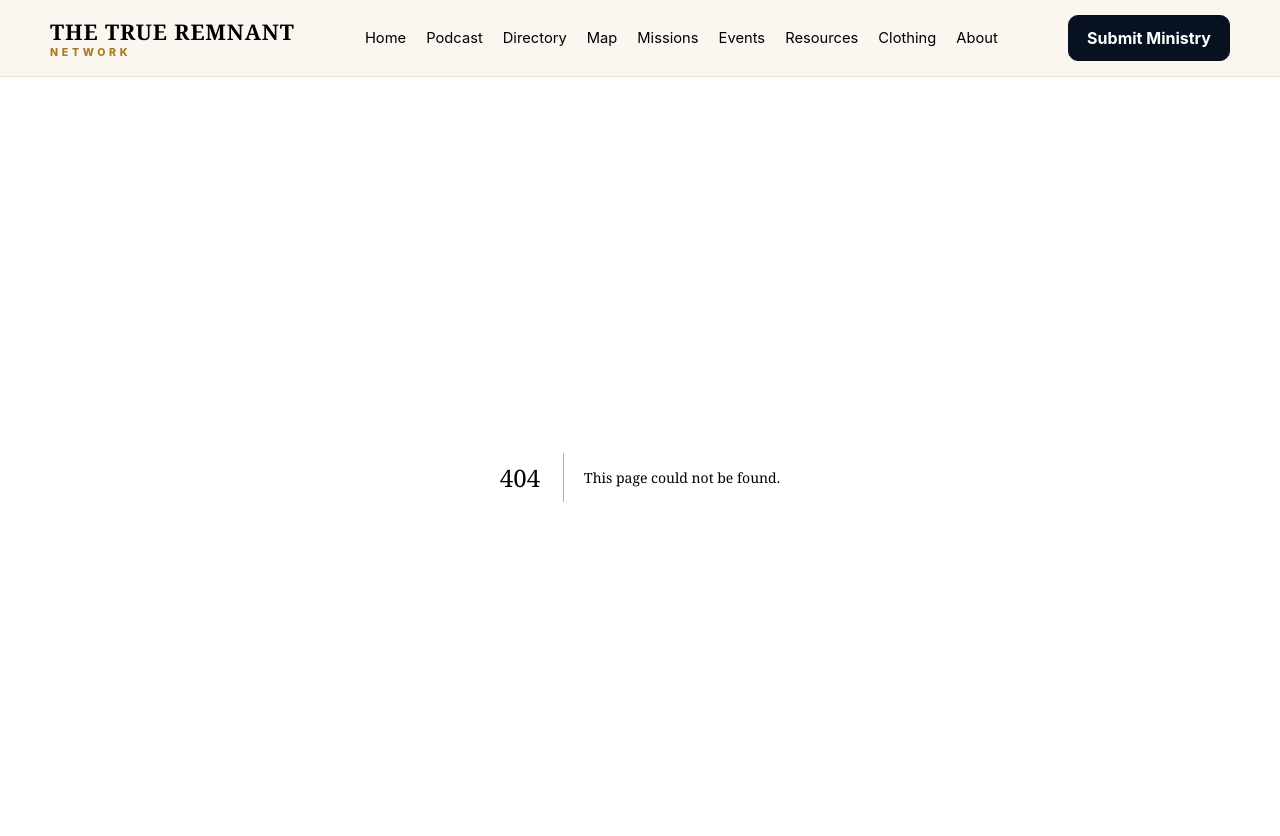
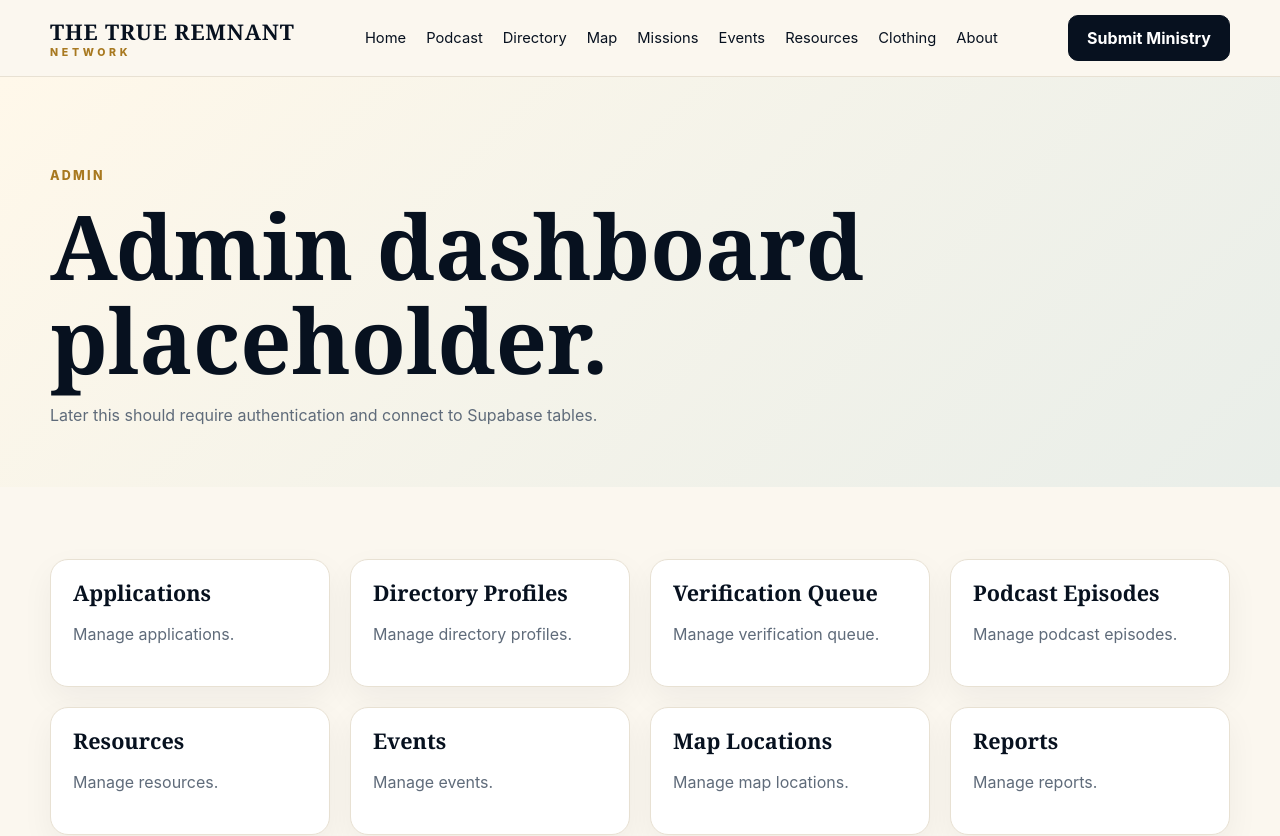
Before and after one commit to dakande85-bit/the-true-remnant-network, a Next.js app: page /admin in a window 1280 px wide. Before the commit this address had no page. Shown: the top 836 px of the page. Built offline with nearby package versions, Linux system fonts and the light colour scheme.

Commit message:
Add admin placeholder page

```diff
--- /dev/null
+++ b/src/app/admin/page.tsx
@@ -0,0 +1,34 @@
+const adminAreas = [
+  "Applications",
+  "Directory Profiles",
+  "Verification Queue",
+  "Podcast Episodes",
+  "Resources",
+  "Events",
+  "Map Locations",
+  "Reports"
+];
+
+export default function AdminPage() {
+  return (
+    <>
+      <section className="page-hero">
+        <div className="container">
+          <p className="kicker">Admin</p>
+          <h1>Admin dashboard placeholder.</h1>
+          <p>Later this should require authentication and connect to Supabase tables.</p>
+        </div>
+      </section>
+      <section className="section">
+        <div className="container grid grid-4">
+          {adminAreas.map((area) => (
+            <article className="card" key={area}>
+              <h3>{area}</h3>
+              <p>Manage {area.toLowerCase()}.</p>
+            </article>
+          ))}
+        </div>
+      </section>
+    </>
+  );
+}
```
